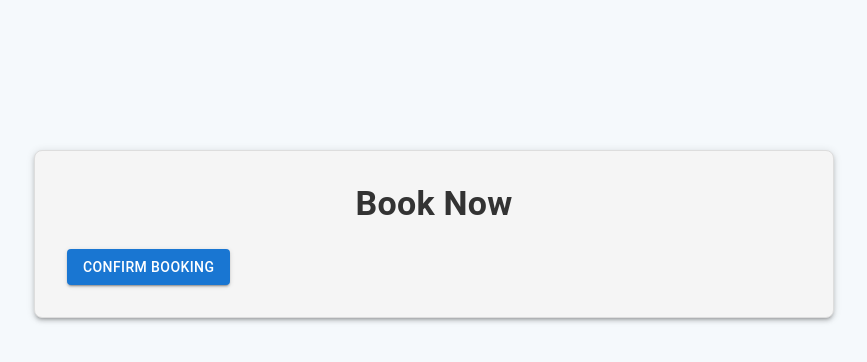
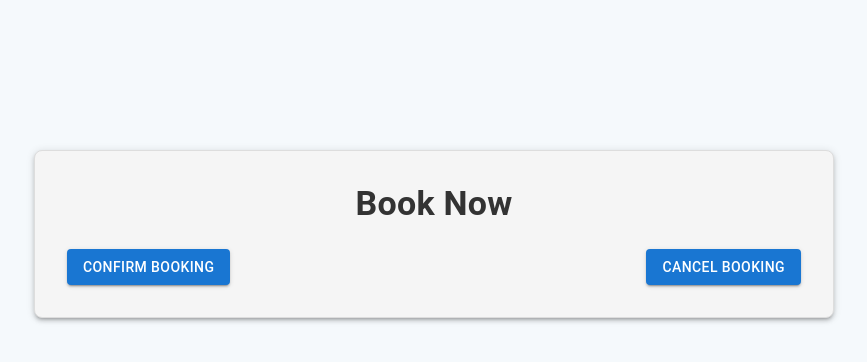
Before and after one commit to VithurshanS/Airline-Reservation-System, a React (Vite) app in the folder client/: page /forms in a window 1280 px wide. Shown: the top 362 px of the page, without its empty margins (316-1183 px from the left). Built offline with nearby package versions, Linux system fonts and the light colour scheme.

Commit message:
adding cancel booking

```diff
--- a/client/src/Components/BookingPageMain/BookNowPage/BookNowPage.jsx
+++ b/client/src/Components/BookingPageMain/BookNowPage/BookNowPage.jsx
@@ -162,115 +162,15 @@ function BookNowPage() {
             <span>{businessFare}</span>
           </div>
         </div>
+        <button
+        className="confirm_book"
+        onClick={() => Navigate("/forms", { state: { selectedSeats } })}
+      >
+        Confirm Booking
+      </button>
       </div>
 
-      {/* <Box
-        className="book-now-page"
-        sx={{ p: 4, backgroundColor: "#f5f5f5", borderRadius: 2, boxShadow: 3 }}
-      >
 
-        <Typography variant="h4" gutterBottom>
-          Book Now
-        </Typography>
-
-        <Box className="class-selection" sx={{ mb: 3 }}>
-          <Typography variant="h6">Select Class</Typography>
-          <TextField
-            select
-            value={selectedClass}
-            onChange={handleClassChange}
-            variant="outlined"
-            fullWidth
-            sx={{ mt: 2 }}
-          >
-            <MenuItem value="Economy">Economy</MenuItem>
-            <MenuItem value="Business">Business</MenuItem>
-            <MenuItem value="Platinum">Platinum</MenuItem>
-          </TextField>
-        </Box>
-
-        <Grid container spacing={2}>
-          {passengers.map((passenger, index) => (
-            <Grid item xs={12} key={index}>
-              <Box
-                className="passenger"
-                sx={{
-                  p: 2,
-                  backgroundColor: "#fff",
-                  borderRadius: 1,
-                  boxShadow: 2,
-                }}
-              >
-                <Typography variant="subtitle1" gutterBottom>
-                  Passenger {index + 1}
-                </Typography>
-                <Grid container spacing={2}>
-                  <Grid item xs={4}>
-                    <TextField
-                      placeholder="Name"
-                      variant="outlined"
-                      fullWidth
-                      value={passenger.name}
-                      onChange={(e) =>
-                        handlePassengerChange(index, "name", e.target.value)
-                      }
-                    />
-                  </Grid>
-                  <Grid item xs={4}>
-                    <TextField
-                      placeholder="Date of Birth"
-                      type="date"
-                      variant="outlined"
-                      fullWidth
-                      InputLabelProps={{ shrink: true }}
-                      value={passenger.dob}
-                      onChange={(e) =>
-                        handlePassengerChange(index, "dob", e.target.value)
-                      }
-                    />
-                  </Grid>
-                  <Grid item xs={4}>
-                    <TextField
-                      select
-                      label="Gender"
-                      variant="outlined"
-                      fullWidth
-                      value={passenger.gender}
-                      onChange={(e) =>
-                        handlePassengerChange(index, "gender", e.target.value)
-                      }
-                    >
-                      <MenuItem value="Male">Male</MenuItem>
-                      <MenuItem value="Female">Female</MenuItem>
-                      <MenuItem value="Other">Other</MenuItem>
-                    </TextField>
-                  </Grid>
-                  <Grid item xs={4}>
-                    <TextField
-                      placeholder="Passport Number"
-                      variant="outlined"
-                      fullWidth
-                      value={passenger.passportNumber}
-                      onChange={(e) =>
-                        handlePassengerChange(
-                          index,
-                          "passportNumber",
-                          e.target.value
-                        )
-                      }
-                    />
-                  </Grid>
-                </Grid>
-              </Box>
-            </Grid>
-          ))}
-        </Grid>
-
-        <Box sx={{ mt: 3, textAlign: "center" }}>
-          <IconButton color="primary" onClick={handleAddPassenger}>
-            <AddIcon /> Add Passenger
-          </IconButton>
-        </Box> */}
       {seatConfig && (
         <Box sx={{ mt: 4 }}>
           <SeatSelection
@@ -281,14 +181,9 @@ function BookNowPage() {
           />
         </Box>
       )}
-      {/* </Box> */}
 
-      <button
-        className="confirm_book"
-        onClick={() => Navigate("/forms", { state: { selectedSeats } })}
-      >
-        Confirm Booking
-      </button>
+
+
     </>
   );
 }
--- a/client/src/Components/BookingPageMain/BookNowPage/SeatSelection/Forms/Forms.css
+++ b/client/src/Components/BookingPageMain/BookNowPage/SeatSelection/Forms/Forms.css
@@ -96,3 +96,9 @@
     margin-right: 40px;
     width: 60px;
 }
+
+.cancelbtn{
+  float: right;
+  margin-right: 00px;
+  padding-left: 20px;
+}
--- a/client/src/Components/BookingPageMain/BookNowPage/SeatSelection/Forms/Forms.jsx
+++ b/client/src/Components/BookingPageMain/BookNowPage/SeatSelection/Forms/Forms.jsx
@@ -100,6 +100,21 @@ function BookingForm() {
     }
     alert("Booking succesful");
     navigate('/Home');
+  };
+
+  const handleCancelBooking = async () => {
+    try {
+      for (const seat of selectedSeats) {
+        const response = await axios.post("http://localhost:3067/removeselectedseat", {
+          seats: seat.Seat_ID,
+        });
+        console.log("Seat booking response:", response.data);
+      }
+    } catch (error) {
+      console.error("Error booking seats:", error);
+    }
+    alert("Booking Canceled succesfully");
+    navigate('/BookingPageMain');
   };
 
 
@@ -219,6 +234,17 @@ function BookingForm() {
       >
         Confirm Booking
       </Button>
+      <div className="cancelbtn"><Button
+        type="submit"
+        variant="contained"
+        color="primary"
+        sx={{ mt: 3 }}
+        onClick={handleCancelBooking}
+      >
+        Cancel Booking
+      </Button>
+</div>
+
     </Box>
   );
 }
--- a/client/src/Components/BookingPageMain/BookNowPage/SeatSelection/SeatSelection.css
+++ b/client/src/Components/BookingPageMain/BookNowPage/SeatSelection/SeatSelection.css
@@ -1,26 +1,82 @@
+/* Overall Seat Selection Container */
 .seat-selection {
-    display: flex;
-    flex-direction: column;
-    align-items: center;
+  padding: 20px;
+  background-color: #f5f5f5;
+  border-radius: 8px;
+  box-shadow: 0px 4px 12px rgba(0, 0, 0, 0.1);
+  max-width: 1000px;
+  margin: 0 auto;
+  font-family: 'Arial', sans-serif;
+  margin-right: 500px;
 }
 
-  .seat-selection .MuiButton-root {
-    margin: 4px;
+/* Typography */
+.seat-selection h5 {
+  color: #1976d2;
+  font-weight: 600;
+  text-align: center;
+  margin-bottom: 16px;
 }
 
-  .seat-selection .MuiTypography-root {
-    font-weight: bold;
+/* Class Label Styles */
+.seat-selection h6 {
+  font-size: 18px;
+  font-weight: 500;
+  margin-bottom: 10px;
+  text-align: center;
 }
 
-  .seat-selection .selected-seat {
-    background-color: #1976d2 !important;
-    color: white !important;
+/* Seat Button Styles */
+.MuiButton-root {
+  font-size: 14px;
+  font-weight: bold;
+  color: #ffffff;
+  border-radius: 4px;
+  border: none;
+  transition: background-color 0.3s ease;
 }
 
-  .seat-selection .seat {
-    border-radius: 50%;
+.MuiButton-contained {
+  background-color: #ffeb3b; /* Selected seats */
+  color: #fff;
+  border: none;
 }
 
-  .seat-selection .seat:hover {
-    background-color: #1565c0 !important;
+.MuiButton-outlined {
+  border: 1px solid #bdbdbd; /* Unselected, available seats */
 }
+
+/* Hover Effect for Seats */
+.MuiButton-root:hover {
+  background-color: #d1d1d1 !important;
+}
+
+/* Disabled Seat */
+.MuiButton-root.Mui-disabled {
+  background-color: #e57373 !important;
+  color: #fff;
+  cursor: not-allowed;
+}
+
+/* Row Container */
+.seat-selection .MuiGrid-container {
+  margin-bottom: 12px;
+  justify-content: center;
+}
+
+/* Empty Space for Aisle */
+.seat-selection .MuiBox-root {
+  min-width: 30px;
+}
+
+/* Selected Seats Display */
+.seat-selection .MuiBox-root + .MuiBox-root {
+  text-align: center;
+  margin-top: 24px;
+}
+
+.seat-selection .MuiTypography-body2 {
+  font-weight: 500;
+  color: #666;
+  font-size: 16px;
+}
```
Lines whose indentation alone changed are shown as unchanged.
